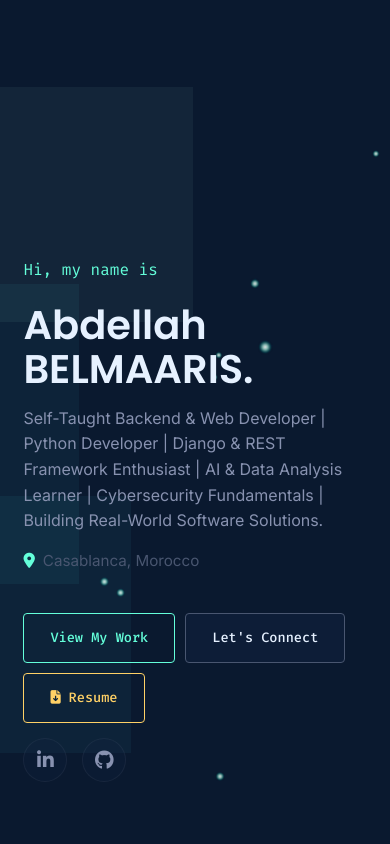
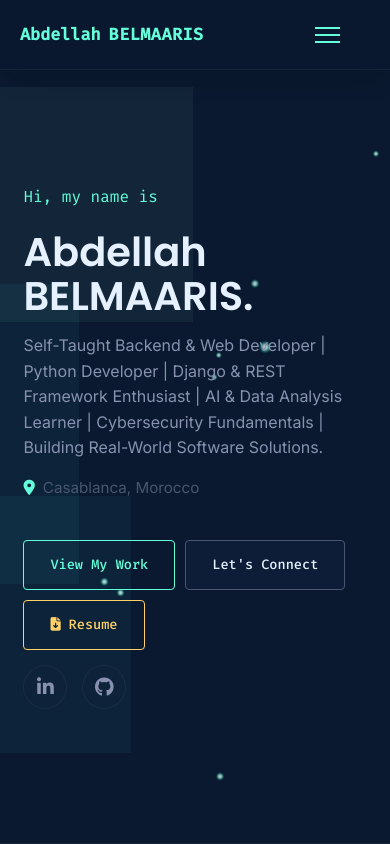
Before and after one commit to Abdellah-BELMAARIS/abdellah-belmaaris.github.io, a React (Vite) app: page / in a window 390 px wide. Shown: the top 844 px of the page. Built offline with nearby package versions, Linux system fonts and the light colour scheme.

Commit message:
feat: initialize site design with custom dark theme and layout variables

```diff
--- a/src/index.css
+++ b/src/index.css
@@ -218,7 +218,7 @@ a {
 
 /* ─── Header & Navigation ─────────────────────────────────────────────────── */
 
-..header {
+.header {
     position: fixed;
     top: 0;
     left: 0;
@@ -1613,6 +1613,7 @@ textarea.form-control {
 
     .hamburger {
         display: block;
+        margin-left: auto;
     }
 
     .nav-list {
```
